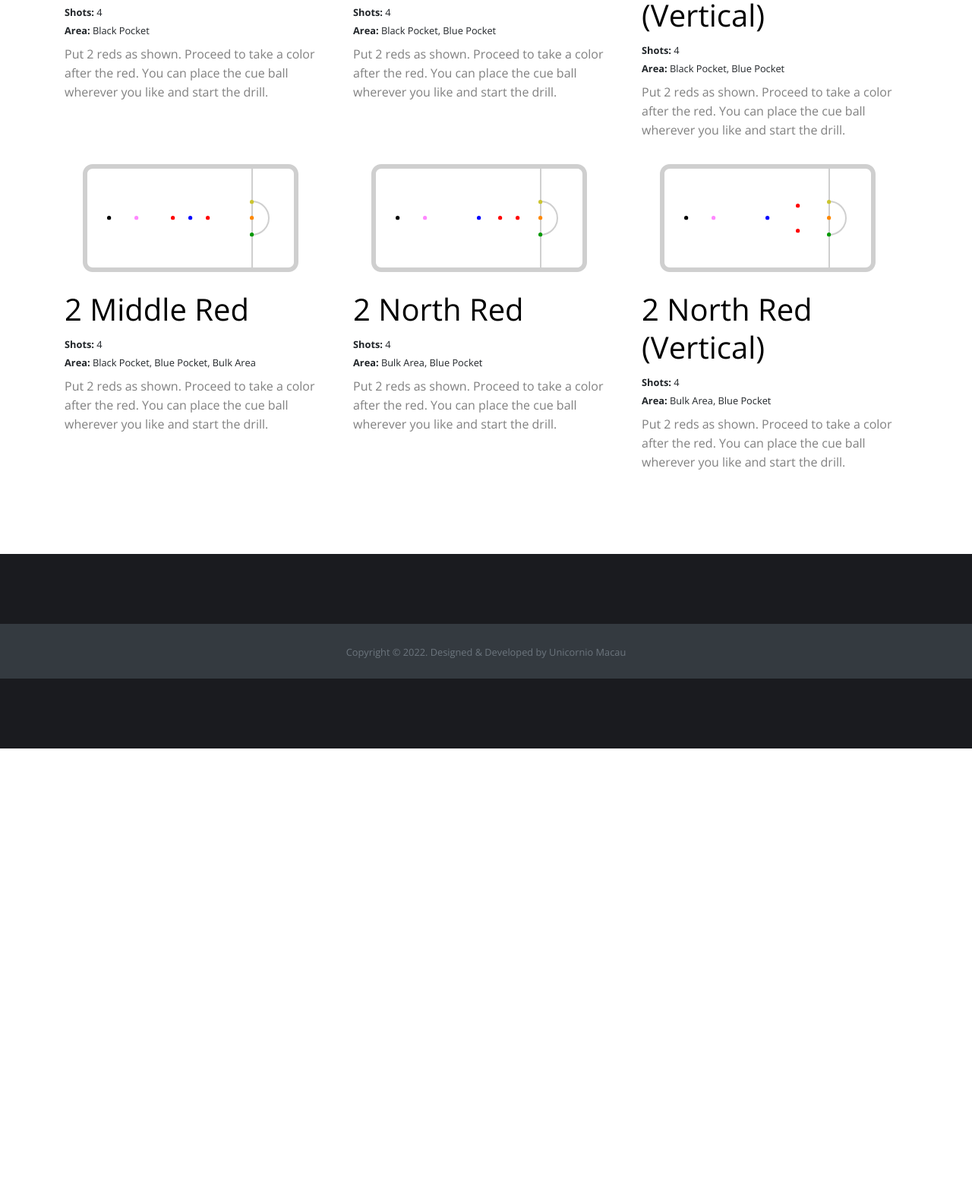
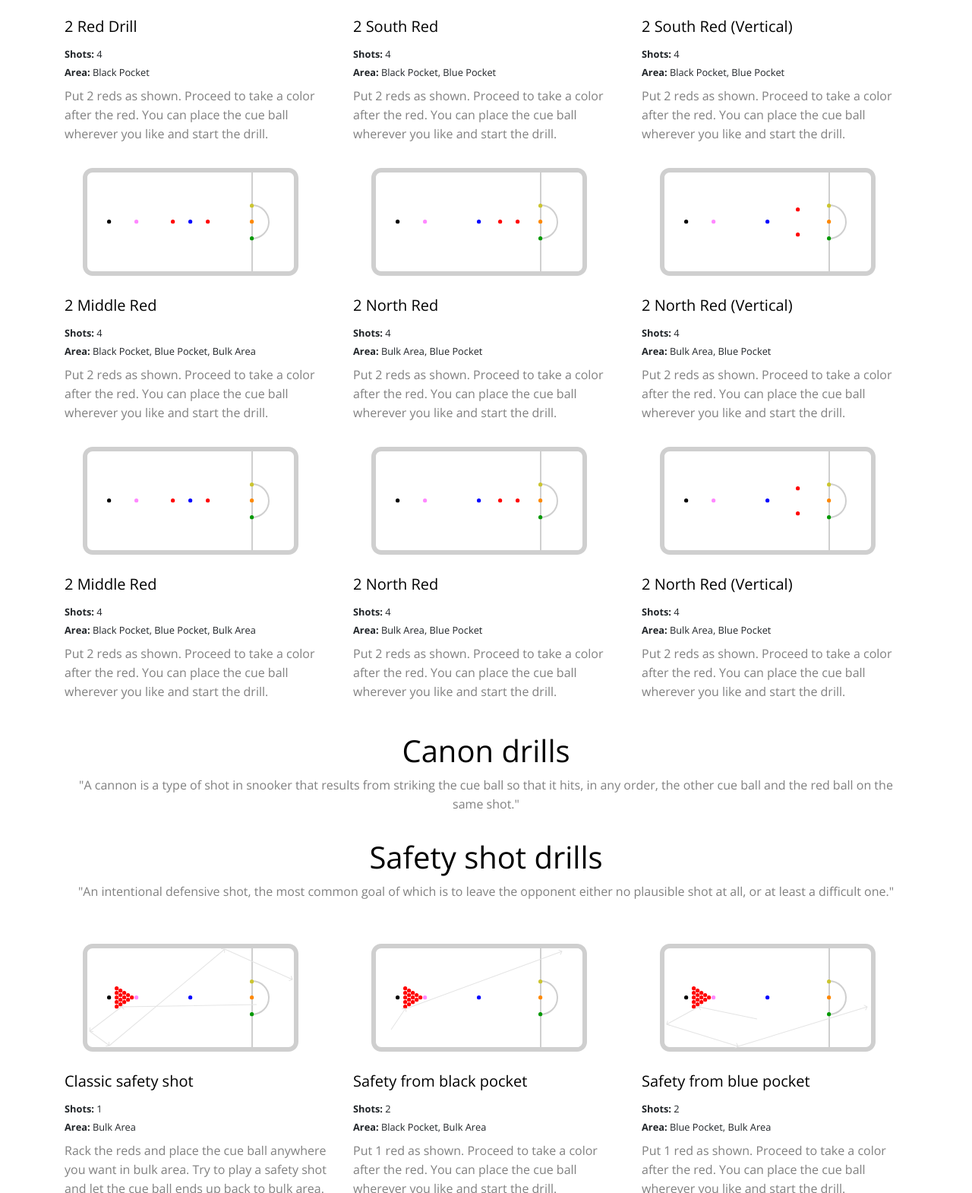
Before and after one commit to mylesieong/snooker-app-landing-page, a website: page theme/snooker-practice-tracker/drills.html in a window 1280 px wide. Shown: the part 1230-2800 px from the top of the page at 76% size. Before the commit the page ends 2215 px from the top, so only its background shows below. Drawn offline with nearby package versions, Linux system fonts and the light colour scheme.

Commit message:
Add safety drills

```diff
--- a/theme/snooker-practice-tracker/drills.html
+++ b/theme/snooker-practice-tracker/drills.html
@@ -70,14 +70,18 @@
 	<div class="container">
 
     <div class="block text-center margin-tb-big">
-		  <h1>Drill Database</h1>
+		  <h1>Drills available in <strong><a href="index.html">Snooker Practice Tracker</a></strong></h1>
     </div>
 
-    <!-- 2 shots start -->
+    <div class="block text-center margin-tb-big">
+		  <h2>Break building drills</h2>
+      <blockquote>"The act or skill of scoring points by making an uninterrupted series of pots."</blockquote>
+    </div>
+
 		<div class="row">
 			<div class="col-lg-4">
 	      <img class="margin-medium" src="images/1-red-drill.svg" alt="drill graphic illustration">
-	      <h2>1 Red Drill</h2>
+	      <h3>1 Red Drill</h3>
 	      <div><small><b>Shots: </b>2</small></div>
 	      <div><small><b>Area: </b>Black Pocket</small></div>
 	      <p class="margin-tb-tiny">Put 1 red in the middle of the direct line between the pink and black as shown. Proceed to take a color after the red. You can place the cue ball wherever you like and start the drill.</p>
@@ -85,7 +89,7 @@
 
 			<div class="col-lg-4">
 	      <img class="margin-medium" src="images/1-south-red.svg" alt="drill graphic illustration">
-	      <h2>1 South Red</h2>
+	      <h3>1 South Red</h3>
 	      <div><small><b>Shots: </b>2</small></div>
 	      <div><small><b>Area: </b>Black Pocket, Blue Pocket</small></div>
 	      <p class="margin-tb-tiny">Put 1 red as shown. Proceed to take a color after the red. You can place the cue ball wherever you like and start the drill.</p>
@@ -93,7 +97,7 @@
 
 		  <div class="col-lg-4">
 	      <img class="margin-medium" src="images/1-north-red.svg" alt="drill graphic illustration">
-	      <h2>1 North Red</h2>
+	      <h3>1 North Red</h3>
 	      <div><small><b>Shots: </b>2</small></div>
 	      <div><small><b>Area: </b>Black Pocket, Bulk Area</small></div>
 	      <p class="margin-tb-tiny">Put 1 red as shown. Proceed to take a color after the red. You can place the cue ball wherever you like and start the drill.</p>
@@ -103,19 +107,17 @@
 		<div class="row">
 			<div class="col-lg-4">
 	      <img class="margin-medium" src="images/1-middle-red.svg" alt="drill graphic illustration">
-	      <h2>1 Middle Red</h2>
+	      <h3>1 Middle Red</h3>
 	      <div><small><b>Shots: </b>2</small></div>
 	      <div><small><b>Area: </b>Blue Pocket, Black Pocket, Bulk Area</small></div>
 	      <p class="margin-tb-tiny">Put 1 red as shown. Proceed to take a color after the red. You can place the cue ball wherever you like and start the drill.</p>
 			</div>
 		</div>
-    <!-- 2 shots end-->
 
-    <!-- 4 shots start -->
 		<div class="row">
 			<div class="col-lg-4">
 	      <img class="margin-medium" src="images/2-red-drill.svg" alt="drill graphic illustration">
-	      <h2>2 Red Drill</h2>
+	      <h3>2 Red Drill</h3>
 	      <div><small><b>Shots: </b>4</small></div>
 	      <div><small><b>Area: </b>Black Pocket</small></div>
 	      <p class="margin-tb-tiny">Put 2 reds as shown. Proceed to take a color after the red. You can place the cue ball wherever you like and start the drill.</p>
@@ -123,7 +125,7 @@
 
 			<div class="col-lg-4">
 	      <img class="margin-medium" src="images/2-south-red.svg" alt="drill graphic illustration">
-	      <h2>2 South Red</h2>
+	      <h3>2 South Red</h3>
 	      <div><small><b>Shots: </b>4</small></div>
 	      <div><small><b>Area: </b>Black Pocket, Blue Pocket</small></div>
 	      <p class="margin-tb-tiny">Put 2 reds as shown. Proceed to take a color after the red. You can place the cue ball wherever you like and start the drill.</p>
@@ -131,7 +133,7 @@
 
 		  <div class="col-lg-4">
 	      <img class="margin-medium" src="images/2-south-red-vertical.svg" alt="drill graphic illustration">
-	      <h2>2 South Red (Vertical)</h2>
+	      <h3>2 South Red (Vertical)</h3>
 	      <div><small><b>Shots: </b>4</small></div>
 	      <div><small><b>Area: </b>Black Pocket, Blue Pocket</small></div>
 	      <p class="margin-tb-tiny">Put 2 reds as shown. Proceed to take a color after the red. You can place the cue ball wherever you like and start the drill.</p>
@@ -141,7 +143,7 @@
 		<div class="row">
 			<div class="col-lg-4">
 	      <img class="margin-medium" src="images/2-middle-red.svg" alt="drill graphic illustration">
-	      <h2>2 Middle Red</h2>
+	      <h3>2 Middle Red</h3>
 	      <div><small><b>Shots: </b>4</small></div>
 	      <div><small><b>Area: </b>Black Pocket, Blue Pocket, Bulk Area</small></div>
 	      <p class="margin-tb-tiny">Put 2 reds as shown. Proceed to take a color after the red. You can place the cue ball wherever you like and start the drill.</p>
@@ -149,7 +151,7 @@
 
 			<div class="col-lg-4">
 	      <img class="margin-medium" src="images/2-north-red.svg" alt="drill graphic illustration">
-	      <h2>2 North Red</h2>
+	      <h3>2 North Red</h3>
 	      <div><small><b>Shots: </b>4</small></div>
 	      <div><small><b>Area: </b>Bulk Area, Blue Pocket</small></div>
 	      <p class="margin-tb-tiny">Put 2 reds as shown. Proceed to take a color after the red. You can place the cue ball wherever you like and start the drill.</p>
@@ -157,12 +159,103 @@
 
 		  <div class="col-lg-4">
 	      <img class="margin-medium" src="images/2-north-red-vertical.svg" alt="drill graphic illustration">
-	      <h2>2 North Red (Vertical)</h2>
+	      <h3>2 North Red (Vertical)</h3>
 	      <div><small><b>Shots: </b>4</small></div>
 	      <div><small><b>Area: </b>Bulk Area, Blue Pocket</small></div>
 	      <p class="margin-tb-tiny">Put 2 reds as shown. Proceed to take a color after the red. You can place the cue ball wherever you like and start the drill.</p>
 			</div>
 		</div>
+
+		<div class="row">
+			<div class="col-lg-4">
+	      <img class="margin-medium" src="images/2-middle-red.svg" alt="drill graphic illustration">
+	      <h3>2 Middle Red</h3>
+	      <div><small><b>Shots: </b>4</small></div>
+	      <div><small><b>Area: </b>Black Pocket, Blue Pocket, Bulk Area</small></div>
+	      <p class="margin-tb-tiny">Put 2 reds as shown. Proceed to take a color after the red. You can place the cue ball wherever you like and start the drill.</p>
+			</div>
+
+			<div class="col-lg-4">
+	      <img class="margin-medium" src="images/2-north-red.svg" alt="drill graphic illustration">
+	      <h3>2 North Red</h3>
+	      <div><small><b>Shots: </b>4</small></div>
+	      <div><small><b>Area: </b>Bulk Area, Blue Pocket</small></div>
+	      <p class="margin-tb-tiny">Put 2 reds as shown. Proceed to take a color after the red. You can place the cue ball wherever you like and start the drill.</p>
+			</div>
+
+		  <div class="col-lg-4">
+	      <img class="margin-medium" src="images/2-north-red-vertical.svg" alt="drill graphic illustration">
+	      <h3>2 North Red (Vertical)</h3>
+	      <div><small><b>Shots: </b>4</small></div>
+	      <div><small><b>Area: </b>Bulk Area, Blue Pocket</small></div>
+	      <p class="margin-tb-tiny">Put 2 reds as shown. Proceed to take a color after the red. You can place the cue ball wherever you like and start the drill.</p>
+			</div>
+		</div>
+
+
+
+
+
+
+
+    <div class="block text-center margin-tb-big">
+		  <h2>Canon drills</h2>
+      <blockquote>"A cannon is a type of shot in snooker that results from striking the cue ball so that it hits, in any order, the other cue ball and the red ball on the same shot."</blockquote>
+    </div>
+
+
+
+
+
+    <div class="block text-center margin-tb-big">
+		  <h2>Safety shot drills</h2>
+      <blockquote>"An intentional defensive shot, the most common goal of which is to leave the opponent either no plausible shot at all, or at least a difficult one."</blockquote>
+    </div>
+
+	  <div class="row">
+			<div class="col-lg-4">
+	      <img class="margin-medium" src="images/table_safety_bulk_to_bulk.svg" alt="drill graphic illustration">
+	      <h3>Classic safety shot</h3>
+	      <div><small><b>Shots: </b>1</small></div>
+	      <div><small><b>Area: </b>Bulk Area</small></div>
+	      <p class="margin-tb-tiny">Rack the reds and place the cue ball anywhere you want in bulk area. Try to play a safety shot and let the cue ball ends up back to bulk area.</p>
+			</div>
+
+			<div class="col-lg-4">
+	      <img class="margin-medium" src="images/table_safety_black_to_bulk.svg" alt="drill graphic illustration">
+	      <h3>Safety from black pocket</h3>
+	      <div><small><b>Shots: </b>2</small></div>
+	      <div><small><b>Area: </b>Black Pocket, Bulk Area</small></div>
+	      <p class="margin-tb-tiny">Put 1 red as shown. Proceed to take a color after the red. You can place the cue ball wherever you like and start the drill.</p>
+			</div>
+
+		  <div class="col-lg-4">
+	      <img class="margin-medium" src="images/table_safety_blue_to_bulk.svg" alt="drill graphic illustration">
+	      <h3>Safety from blue pocket</h3>
+	      <div><small><b>Shots: </b>2</small></div>
+	      <div><small><b>Area: </b>Blue Pocket, Bulk Area</small></div>
+	      <p class="margin-tb-tiny">Put 1 red as shown. Proceed to take a color after the red. You can place the cue ball wherever you like and start the drill.</p>
+			</div>
+		</div>
+
+	  <div class="row">
+			<div class="col-lg-4">
+	      <img class="margin-medium" src="images/table_safety_bulk_to_reds.svg" alt="drill graphic illustration">
+	      <h3>Safety into crowd of reds</h3>
+	      <div><small><b>Shots: </b>1</small></div>
+	      <div><small><b>Area: </b>Black Pocket, Bulk Area</small></div>
+	      <p class="margin-tb-tiny">Rack the reds and place the cue ball anywhere you want in bulk area. Try to play a safety shot and let the cue ball ends up back to bulk area.</p>
+			</div>
+		</div>
+
+
+
+
+
+    <div class="block text-center margin-tb-big">
+		  <h2>Snooker escaping drills</h2>
+      <blockquote>"Being snookered is a situation that a preferred object ball cannot be played directly in a straight line by normal cueing. It most commonly means that the object ball cannot be hit, because it is hidden by another ball or, more rarely, the knuckle of a pocket (see corner-hooked)."</blockquote>
+    </div>
 
 
 
```
Also changed, not shown: theme/snooker-practice-tracker/images/table_escape_long.svg (added), theme/snooker-practice-tracker/images/table_escape_long_near_cushion.svg (added), theme/snooker-practice-tracker/images/table_escape_short.svg (added), theme/snooker-practice-tracker/images/table_escape_short_near_cushion.svg (added), theme/snooker-practice-tracker/images/table_safety_black_to_bulk.svg (added), theme/snooker-practice-tracker/images/table_safety_blue_to_bulk.svg (added), theme/snooker-practice-tracker/images/table_safety_bulk_to_bulk.svg (added), theme/snooker-practice-tracker/images/table_safety_bulk_to_reds.svg (added).
